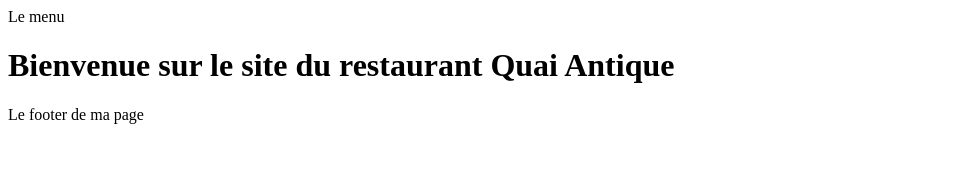
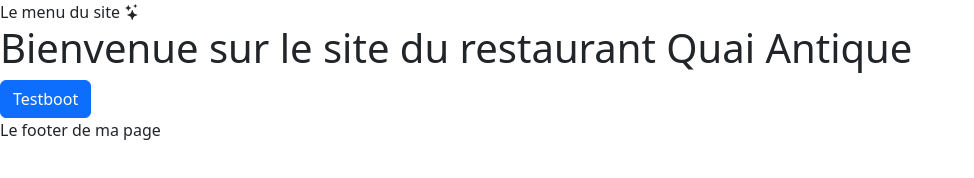
Before and after one commit to MPeggy/QuaiQuantiqueFront, a website with bundled scripts: page index.html in a window 1280 px wide. Shown: the whole page, without its empty margins (0-974 px from the left). Built offline with nearby package versions, Linux system fonts and the light colour scheme; files whose address does not match are found by name.

Commit message:
Install Bootstrap

```diff
--- a/index.html
+++ b/index.html
@@ -3,11 +3,15 @@
 <head>
     <meta charset="UTF-8">
     <meta name="viewport" content="width=device-width, initial-scale=1.0">
+
+    <link rel="stylesheet" href="node_modules/bootstrap/dist/css/bootstrap.min.css">
+    <link rel="stylesheet" href="node_modules/bootstrap-icons/font/bootstrap-icons.css">
+
     <title>Document</title>
 </head>
 <body>
 
-    <header>Le menu</header>
+    <header>Le menu du site <i class="bi bi-stars"></i></header>
 
     <main id="main-page">
         <!--Le contenu de ma page sera injecté ici-->
@@ -16,5 +20,6 @@
     <footer>Le footer de ma page </footer>
 
     <script type="module" src="Router/router.js"></script>
+    <script src="node_modules/bootstrap/dist/js/bootstrap.bundle.min.js"></script>
 </body>
 </html>
--- /dev/null
+++ b/package.json
@@ -0,0 +1,6 @@
+{
+  "dependencies": {
+    "bootstrap": "^5.3.3",
+    "bootstrap-icons": "^1.11.3"
+  }
+}
--- a/pages/home.html
+++ b/pages/home.html
@@ -1 +1,2 @@
 <h1>Bienvenue sur le site du restaurant Quai Antique</h1>
+<button class="btn btn-primary">Testboot</button>
```
Also changed, not shown: 2 other files.
